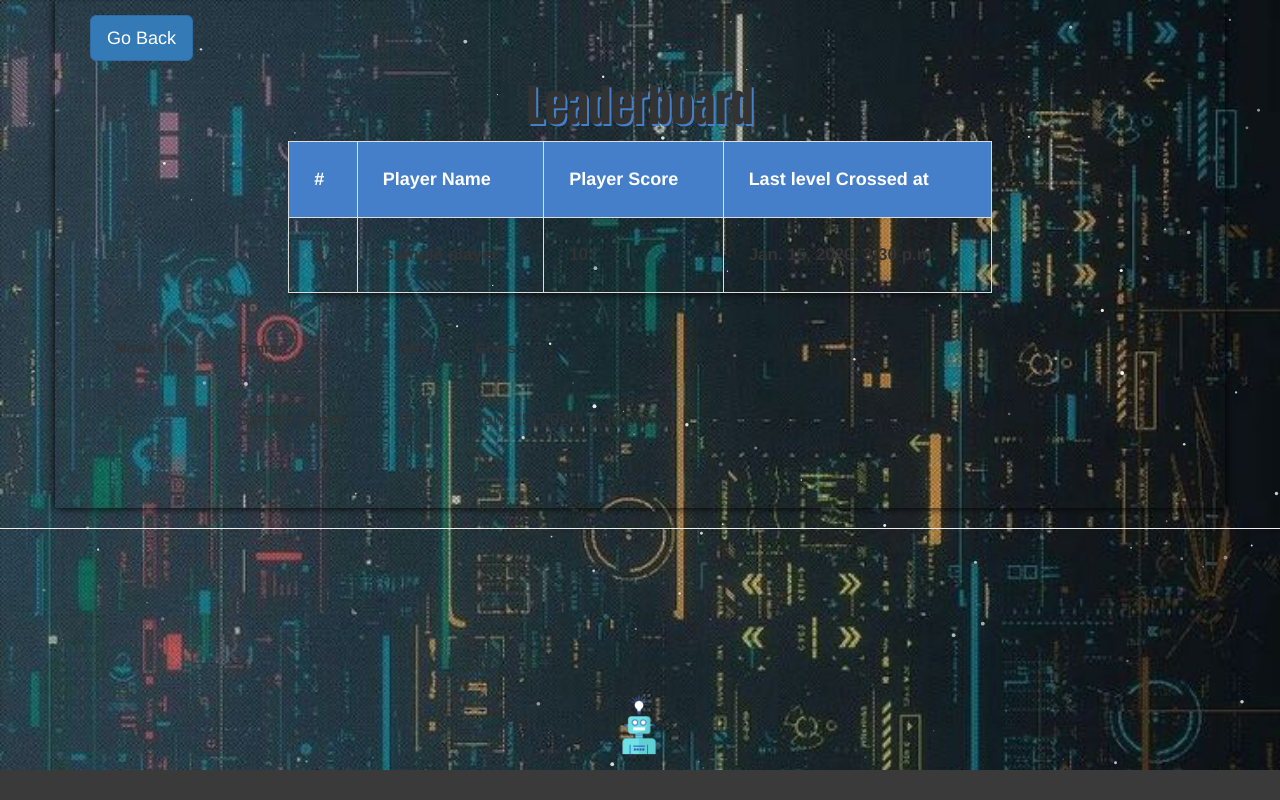
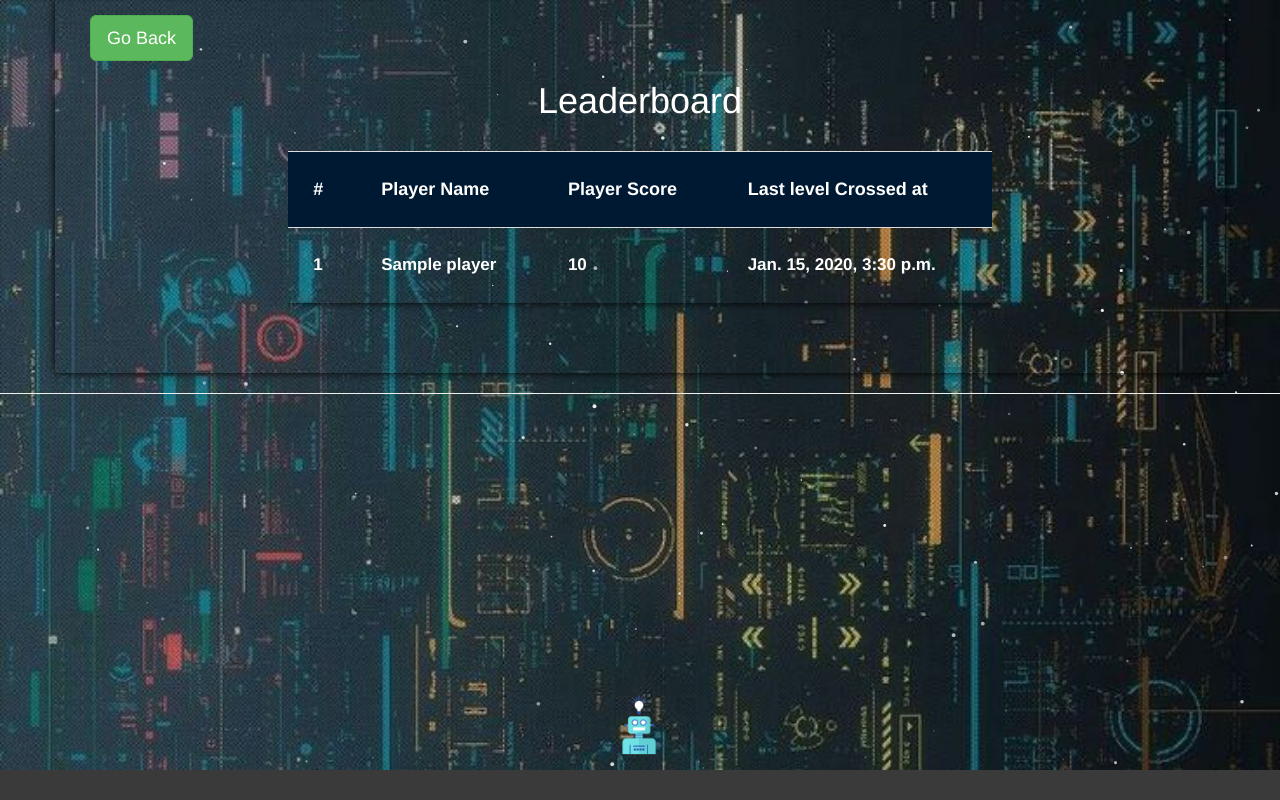
Before and after one commit to kulkarni-rajas/OnlineTreasureHunt, a Django app: page /lboard/ in a window 1280 px wide. Run offline with Django 3.2, Linux system fonts and the light colour scheme; tables that the repository leaves empty hold one stand-in row (values such as "Sample post"); some libraries are stand-ins or nearby versions; some web fonts are replaced.

Commit message:
Fix leaderboard UI

```diff
--- a/static/css/lboard.css
+++ /dev/null
@@ -1,101 +0,0 @@
-@import "compass/css3";
-
-$breakpoint-alpha: 480px;
-
-.rwd-table {
-  margin: 1em 0;
-  min-width: 300px;
-
-  tr {
-    border-top: 1px solid #ddd;
-    border-bottom: 1px solid #ddd;
-  }
-
-  th {
-    display: none;
-  }
-
-  td {
-    display: block;
-
-    &:first-child {
-      padding-top: .5em;
-    }
-    &:last-child {
-      padding-bottom: .5em;
-    }
-
-    &:before {
-      content: attr(data-th)": "; // who knew you could do this? The internet, that's who.
-      font-weight: bold;
-
-      // optional stuff to make it look nicer
-      width: 6.5em; // magic number :( adjust according to your own content
-      display: inline-block;
-      // end options
-
-      @media (min-width: $breakpoint-alpha) {
-        display: none;
-      }
-    }
-  }
-
-  th, td {
-    text-align: left;
-
-    @media (min-width: $breakpoint-alpha) {
-      display: table-cell;
-      padding: .25em .5em;
-
-      &:first-child {
-        padding-left: 0;
-      }
-
-      &:last-child {
-        padding-right: 0;
-      }
-    }
-
-  }
-
-
-}
-
-
-// presentational styling
-
-@import 'https://fonts.googleapis.com/css?family=Montserrat:300,400,700';
-
-body {
-  padding: 0 2em;
-  font-family: Montserrat, sans-serif;
-  -webkit-font-smoothing: antialiased;
-  text-rendering: optimizeLegibility;
-  color: #444;
-  background: #eee;
-}
-
-h1 {
-  font-weight: normal;
-  letter-spacing: -1px;
-  color: #34495E;
-}
-
-.rwd-table {
-  background: #34495E;
-  color: #fff;
-  border-radius: .4em;
-  overflow: hidden;
-  tr {
-    border-color: lighten(#34495E, 10%);
-  }
-  th, td {
-    margin: .5em 1em;
-    @media (min-width: $breakpoint-alpha) {
-      padding: 1em !important;
-    }
-  }
-  th, td:before {
-    color: #dd5;
-  }
-}
--- a/templates/base.html
+++ b/templates/base.html
@@ -29,8 +29,6 @@
     <link href="{% static 'css/base.css' %}" rel="stylesheet">
 
     <link href="{% static 'css/button.css' %}" rel="stylesheet">
-
-    <link href="{% static 'css/lboard.css' %}" rel="stylesheet">
 
     <link rel="stylesheet" href="https://maxcdn.bootstrapcdn.com/font-awesome/4.5.0/css/font-awesome.css">
 
--- a/templates/lboard.html
+++ b/templates/lboard.html
@@ -1,23 +1,19 @@
 {%extends 'base.html'%}
 
 {%block content%}
-
       <div class="row">
-
-        <a href="/"><button type="button" class="btn btn-primary btn-lg " style="margin-top:10px;">Go Back</button></a>
-
-        <h1 class="lboardh1">Leaderboard</h1>
-
+        <a href="/"><button type="button" class="btn btn-success btn-lg " style="margin-top:10px;">Go Back</button></a>
+        <h1 class="text-center" style="color: white;">Leaderboard</h1>
+        <br>
         <div class="col-lg-8 col-lg-offset-2">
-
-            {% if players %}
-            <div class="table-responsive">
-            <table  class="table table-hover table-striped table-bordered "  style="font-weight:bold;box-shadow: 0px 0px 8px #000">
-                <tr style="background-color:#457fca;color:#fff;font-size:18px">
+        {% if players %}
+            <div style="border: none;" class="table-responsive">
+            <table  class="table table-hover table-striped"  style="font-weight:bold;box-shadow: 0px 0px 8px #000">
+                <tr style="background-color:#001933; color:#fff; font-size:18px">
                 	<th>#</th><th >Player Name</th><th>Player Score</th><th>Last level Crossed at</th>
                 </tr>
                 {% for player in players %}
-                <tr>
+                <tr style="color: white;">
                 	<td>{{ player.rank }}</td><td>{{ player.name }}</td>    <td> {{player.score}} </td>    <td> {{player.timestamp}}</td>
                 </tr>
                 {% endfor %}
@@ -26,29 +22,6 @@
         {% else %}
             <strong>There are no players present.</strong>
         {% endif %}
-
-
         </div>
-        {% if players %}
-        <table class="rwd-table">
-            <tr>
-              <th>Movie Title</th>
-              <th>Genre</th>
-              <th>Year</th>
-              <th>Gross</th>
-            </tr>
-            {% for player in players %}
-            <tr>
-              <td data-th="Movie Title">{{ player.rank }}</td>
-              <td data-th="Genre">{{ player.name }}</td>
-              <td data-th="Year">{{player.score}}</td>
-              <td data-th="Gross">{{player.timestamp}}</td>
-            </tr>
-            {% endfor %}
-          </table>
-          {% else %}
-            <strong>There are no players present.</strong>
-          {% endif %}
       </div>
-
 {%endblock%}
```
